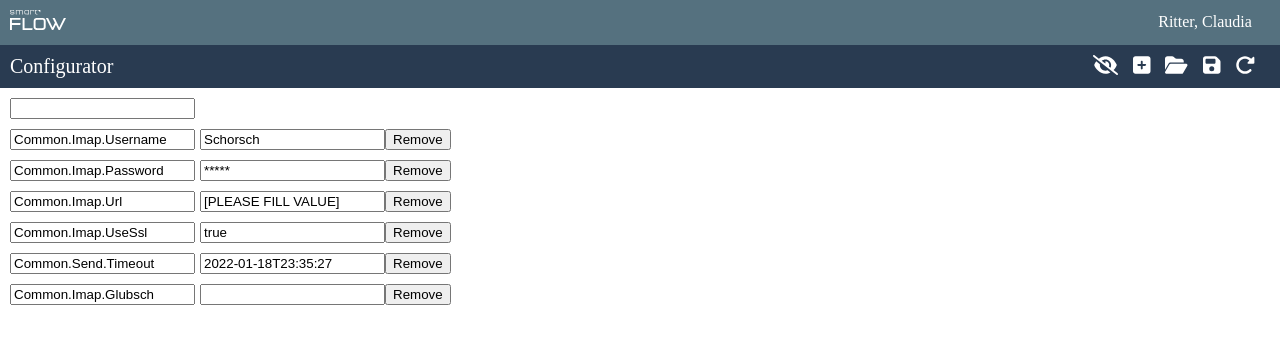
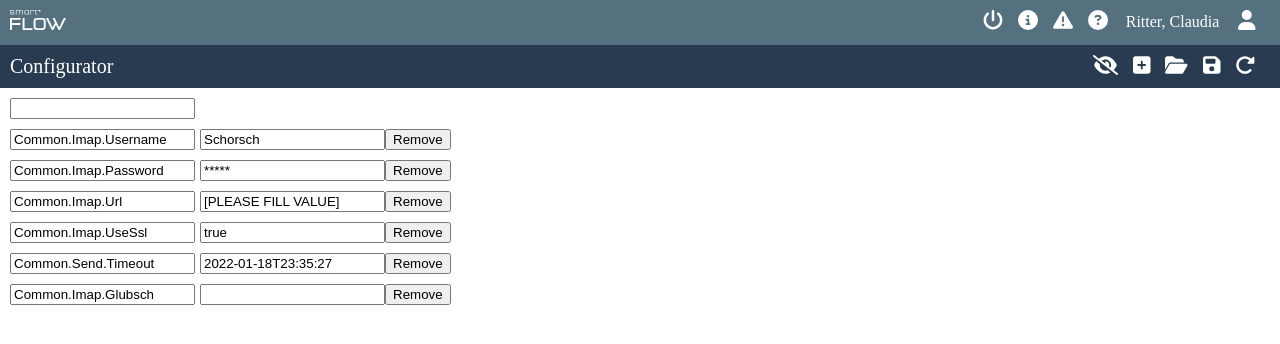
Before and after one commit to deBabbbe/vue_configurator, a Vue app: page / in a window 1280 px wide. Shown: the top 344 px of the page. Built offline with nearby package versions, Linux system fonts and the light colour scheme.

Commit message:
Added icons to ApplicationBar

```diff
--- a/src/components/ApplicationBar.vue
+++ b/src/components/ApplicationBar.vue
@@ -1,7 +1,38 @@
 <template>
   <div className="ApplicationBar">
     <img src="../icons/Logo.svg" alt="Logo" />
+    <span>
+      <font-awesome-icon icon="fa-user" class="application-bar-button" />
+    </span>
     <p id="userName">{{ props.userName }}</p>
+    <span>
+      <font-awesome-icon
+        icon="fa-circle-question"
+        class="application-bar-button"
+        title="Hilfe"
+      />
+    </span>
+    <span>
+      <font-awesome-icon
+        icon="fa-triangle-exclamation"
+        class="application-bar-button"
+        title="Warnungen"
+      />
+    </span>
+    <span>
+      <font-awesome-icon
+        icon="fa-circle-info"
+        class="application-bar-button"
+        title="Informationen"
+      />
+    </span>
+    <span>
+      <font-awesome-icon
+        icon="fa-power-off"
+        class="application-bar-button"
+        title="Ausloggen"
+      />
+    </span>
   </div>
 </template>
 
@@ -32,4 +63,9 @@ img {
   widows: 60px;
   height: 20px;
 }
+
+.application-bar-button {
+  margin-right: 15px;
+  float: right;
+}
 </style>
--- a/src/main.ts
+++ b/src/main.ts
@@ -4,18 +4,30 @@ import App from "./App.vue";
 
 import { library } from "@fortawesome/fontawesome-svg-core";
 import {
+  faCircleInfo,
+  faCircleQuestion,
+  faEyeSlash,
+  faFloppyDisk,
+  faFolderOpen,
+  faPowerOff,
+  faRotateRight,
+  faSquarePlus,
+  faTriangleExclamation,
+  faUser,
+} from "@fortawesome/free-solid-svg-icons";
+import { FontAwesomeIcon } from "@fortawesome/vue-fontawesome";
+library.add(
+  faUser,
   faEyeSlash,
   faFloppyDisk,
   faFolderOpen,
   faRotateRight,
   faSquarePlus,
-} from "@fortawesome/free-solid-svg-icons";
-import { FontAwesomeIcon } from "@fortawesome/vue-fontawesome";
-library.add(faSquarePlus);
-library.add(faRotateRight);
-library.add(faFloppyDisk);
-library.add(faFolderOpen);
-library.add(faEyeSlash);
+  faCircleQuestion,
+  faTriangleExclamation,
+  faCircleInfo,
+  faPowerOff
+);
 
 const app = createApp(App);
 app.component("font-awesome-icon", FontAwesomeIcon);
```
